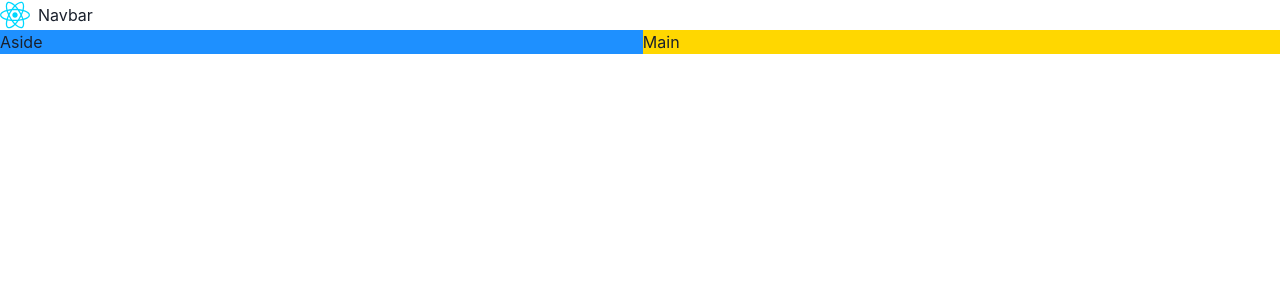
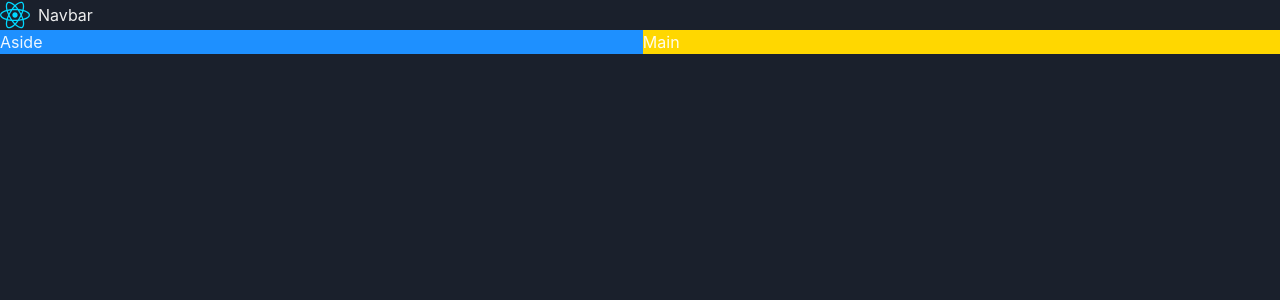
Before and after one commit to mahbd/game-hub, a React (Vite) app: page / in a window 1280 px wide. Shown: the top 300 px of the page. Built offline with nearby package versions, Linux system fonts and the light colour scheme.

Commit message:
implement dark mode

```diff
--- a/src/main.tsx
+++ b/src/main.tsx
@@ -1,11 +1,13 @@
 import React from 'react'
 import ReactDOM from 'react-dom/client'
-import {ChakraProvider} from "@chakra-ui/react";
+import {ChakraProvider, ColorModeScript} from "@chakra-ui/react";
 import App from './App.tsx'
+import theme from "./theme.ts";
 
 ReactDOM.createRoot(document.getElementById('root') as HTMLElement).render(
     <React.StrictMode>
-        <ChakraProvider>
+        <ChakraProvider theme={theme}>
+            <ColorModeScript initialColorMode={theme.config.initialColorMode}/>
             <App/>
         </ChakraProvider>
     </React.StrictMode>,
--- /dev/null
+++ b/src/theme.ts
@@ -0,0 +1,8 @@
+import {extendTheme, ThemeConfig} from "@chakra-ui/react";
+
+const config: ThemeConfig = {
+    initialColorMode: "dark"
+}
+
+const theme = extendTheme({config});
+export default theme;
```
